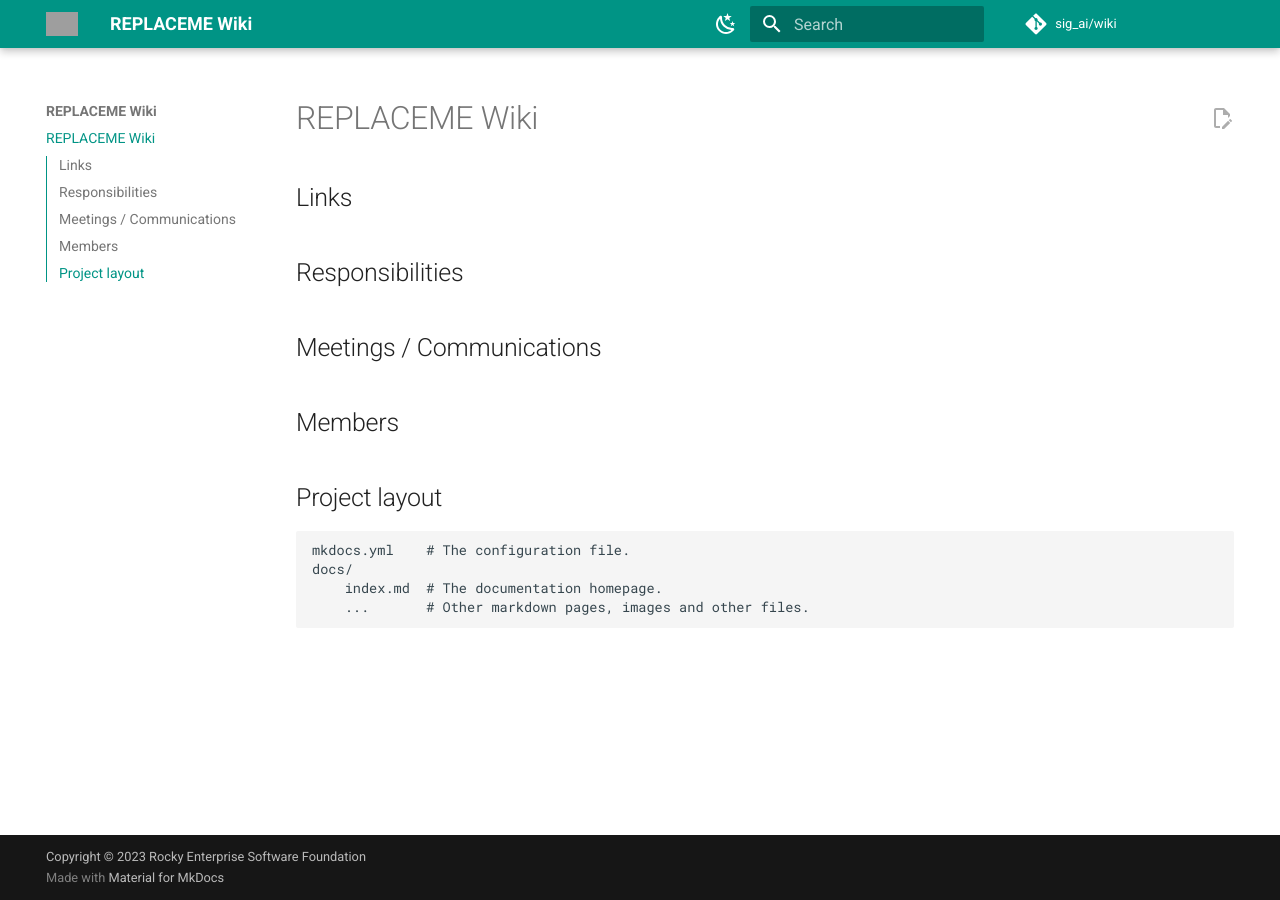
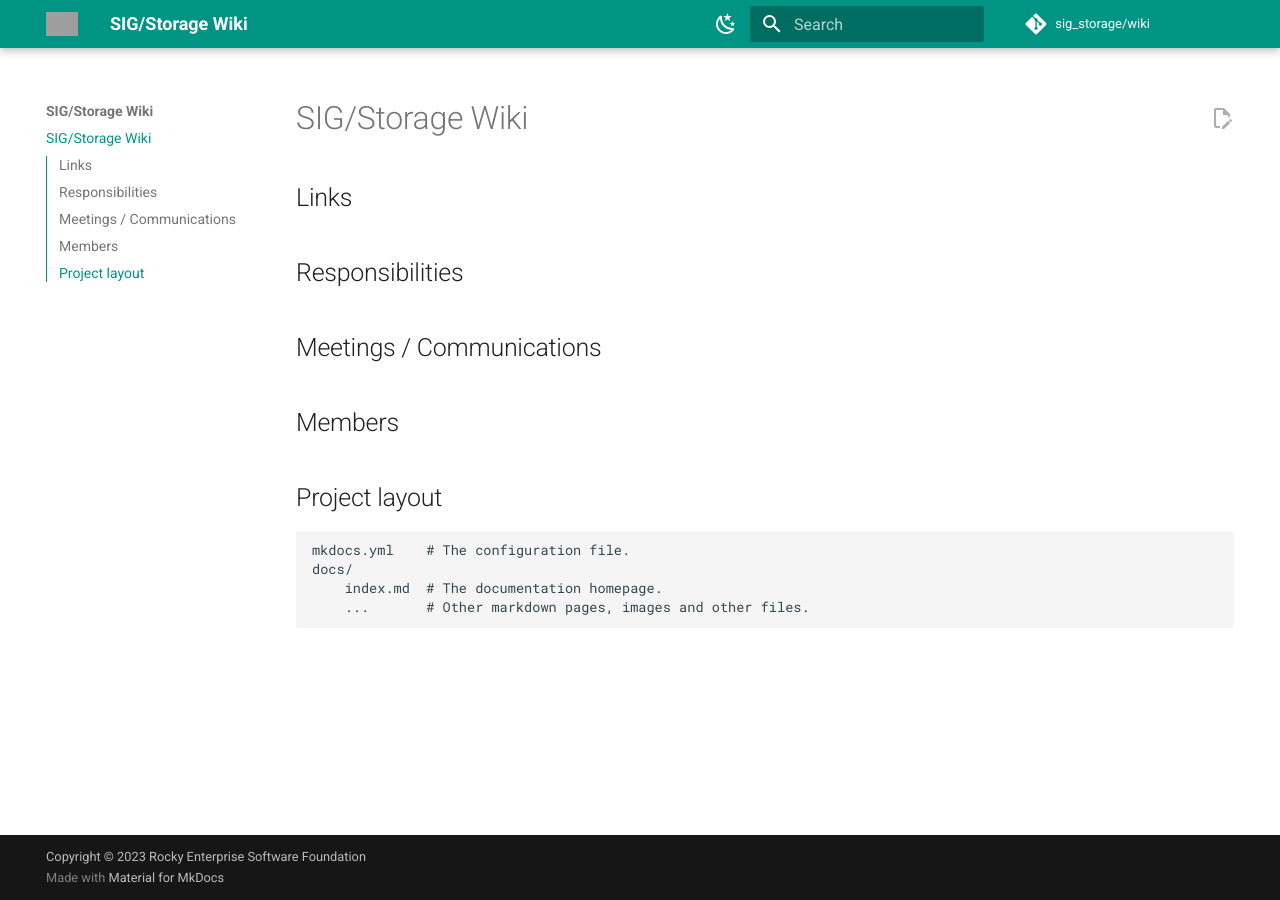
Before and after one commit to rocky-linux/sig-cloud-storage, an MkDocs documentation site: the page built from docs/index.md, in a window 1280 px wide. Built offline with MkDocs 1.6.1 and Material for MkDocs 9.7.7, drawn with Linux system fonts in a browser that asks for light colours; grey boxes are pictures that could not be loaded.

Commit message:
customize

```diff
--- a/docs/index.md
+++ b/docs/index.md
@@ -1,4 +1,4 @@
-# REPLACEME Wiki
+# SIG/Storage Wiki
 
 ## Links
 
--- a/mkdocs.yml
+++ b/mkdocs.yml
@@ -1,13 +1,13 @@
 ---
 # Project information
-site_name: REPLACEME Wiki
-site_url: https://REPLACEME.rocky.page
+site_name: SIG/Storage Wiki
+site_url: https://sig-storage.rocky.page
 site_description: >-
-  REPLACEME
+  The SIG/Storage Wiki
 
 # Repository
-repo_url: https://git.resf.org/REPLACEME/wiki
-repo_name: sig_ai/wiki
+repo_url: https://git.resf.org/sig_storage/wiki
+repo_name: sig_storage/wiki
 edit_uri: _edit/main/docs/
 
 # Copyright
```
Also changed, not shown: README.md (+2 -2 lines), 1 other file.
